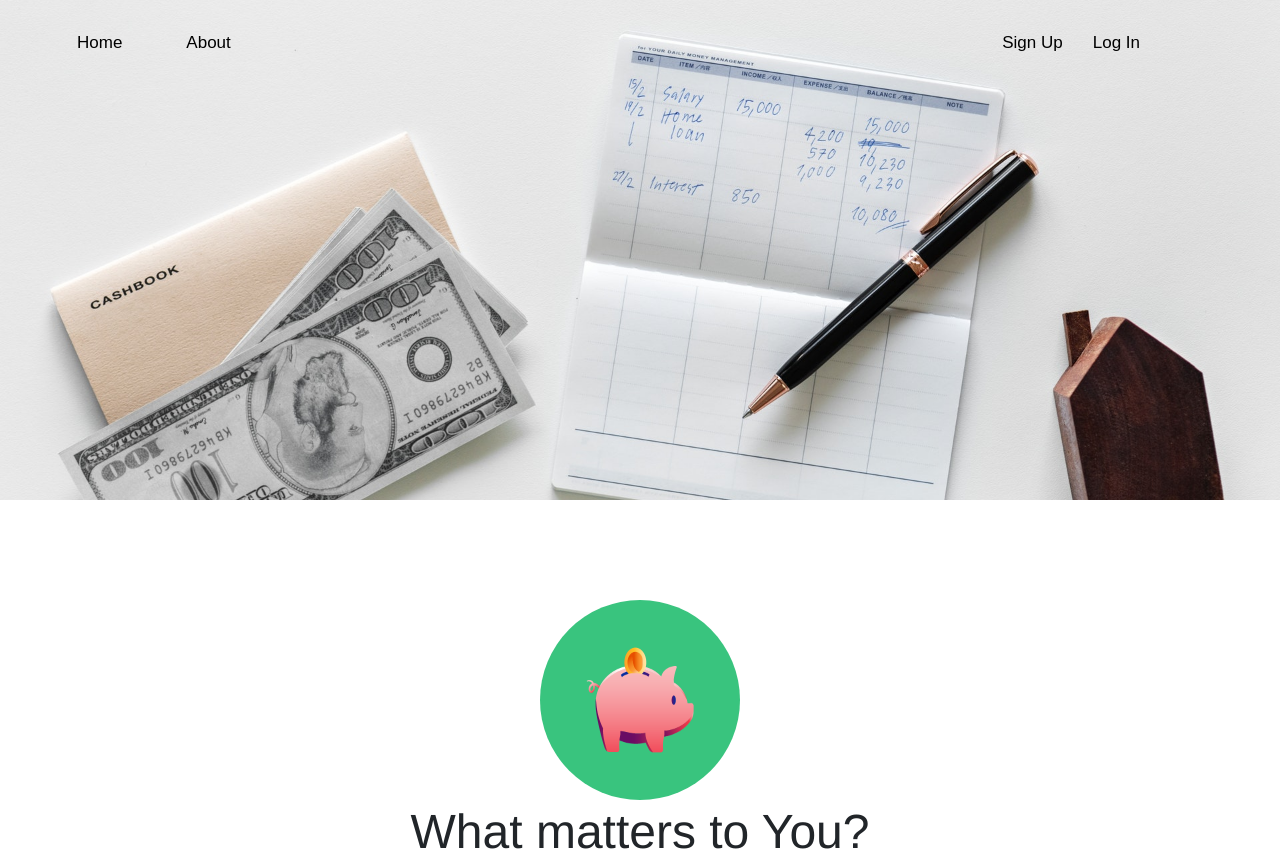
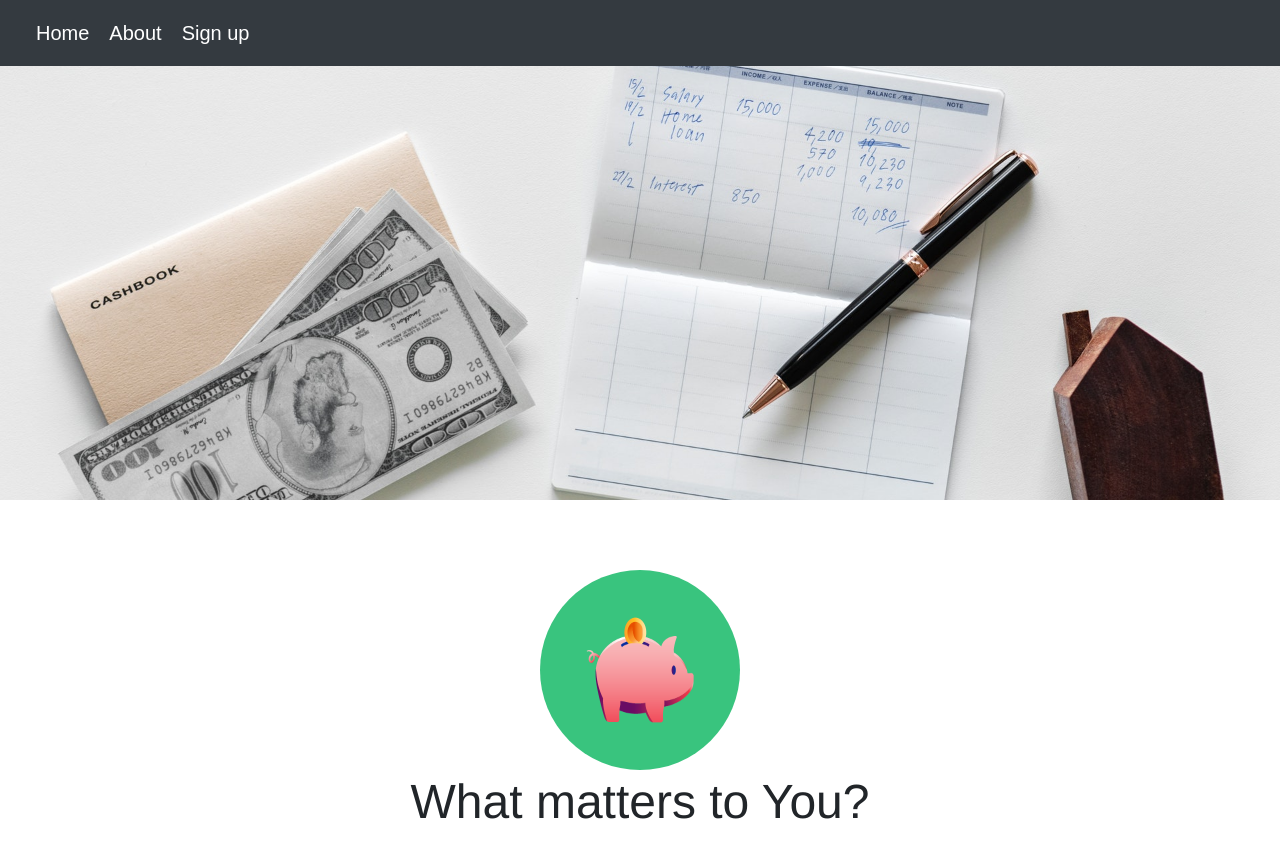
Before and after one commit to Deckins/EasySave, a React (Create React App) app in the folder project/: page / in a window 1280 px wide. Shown: the top 851 px of the page. Built offline with nearby package versions, Linux system fonts and the light colour scheme.

Commit message:
Done with styling navbar css

```diff
--- a/project/src/Home/Home.css
+++ b/project/src/Home/Home.css
@@ -13,7 +13,7 @@
 
 }
 .body-wrapper{
-    margin:100px 100px;
+    margin:70px 100px;
 }
 
 .statement{
--- a/project/src/Navbar/Navbar.css
+++ b/project/src/Navbar/Navbar.css
@@ -28,40 +28,15 @@ body {
     /*background-color: #333;*/
 }
 
-/* The navbar */
-.topnav {
-    overflow: hidden;
-    /*background-color: #333;*/
-    display:inline;
+.navigation_bar > ul > li {
+    list-style: none;
+    display: inline;
+    margin: 2%;
 }
 
-/* Navbar links */
-.topnav a {
-    /*float: left;*/
-    /*color: #f2f2f2;*/
-    color:black;
-    text-align: center;
-    padding: 14px 16px;
-    text-decoration: none;
-    font-size: 17px;
-}
-.top-right a {
-    float:right;
-    color:black;
-    text-align:center;
-    text-decoration:none;
-    font-size: 17px;
-    margin: 0px 15px;
+.link-wrapper {
+    /*margin:10px 10px;*/
+    padding:10px 10px;
+    font-size:20px;
 
 }
-.top-right a:hover {
-    background-color: #ddd;
-    color: black;
-    /*padding:14px 16px;*/
-
-}
-
-.topnav a:hover {
-    background-color: #ddd;
-    color: black;
-}
--- a/project/src/Navbar/Navbar.js
+++ b/project/src/Navbar/Navbar.js
@@ -1,20 +1,21 @@
 import React, {Component} from 'react';
 import './Navbar.css';
 import {Link} from 'react-router-dom';
-class Navbar extends Component {
+import {Navbar,Nav} from 'react-bootstrap';
+class NavBar extends Component {
     render() {
         return (
             <div className="bg-img">
-                <div className="container">
-                    <div className="topnav">
-                        <Link to ='/'><a href="/home">Home</a></Link>
-                        <Link to ='/about'><a href="/about">About</a></Link>
+            <Navbar bg="dark" variant="dark">
+            <Nav  className="justify-content-end" >
+            <div className='link-wrapper'>
+            <Link style={{ textDecoration: 'none', color: 'white',  margin:'10px 10px' }}  to="/">Home</Link>
 
-                     </div>
-                        <Link className ='top-right'to ='/login'><a  href='/'>Log In</a></Link>
-                        <Link className ='top-right'to ='/signup'><a href='/'>Sign Up </a></Link>
-
-                </div>
+            <Link style={{ textDecoration: 'none', color: 'white',  margin:'10px 10px' }}  to="/about">About</Link>
+                <Link style={{ textDecoration: 'none', color: 'white', margin:'10px 10px' }}  to="/signup" >Sign up</Link>
+            </div>
+            </Nav>
+            </Navbar>
             </div>
 
 
@@ -23,4 +24,4 @@ class Navbar extends Component {
     }
 }
 
-export default Navbar;
+export default NavBar;
```
